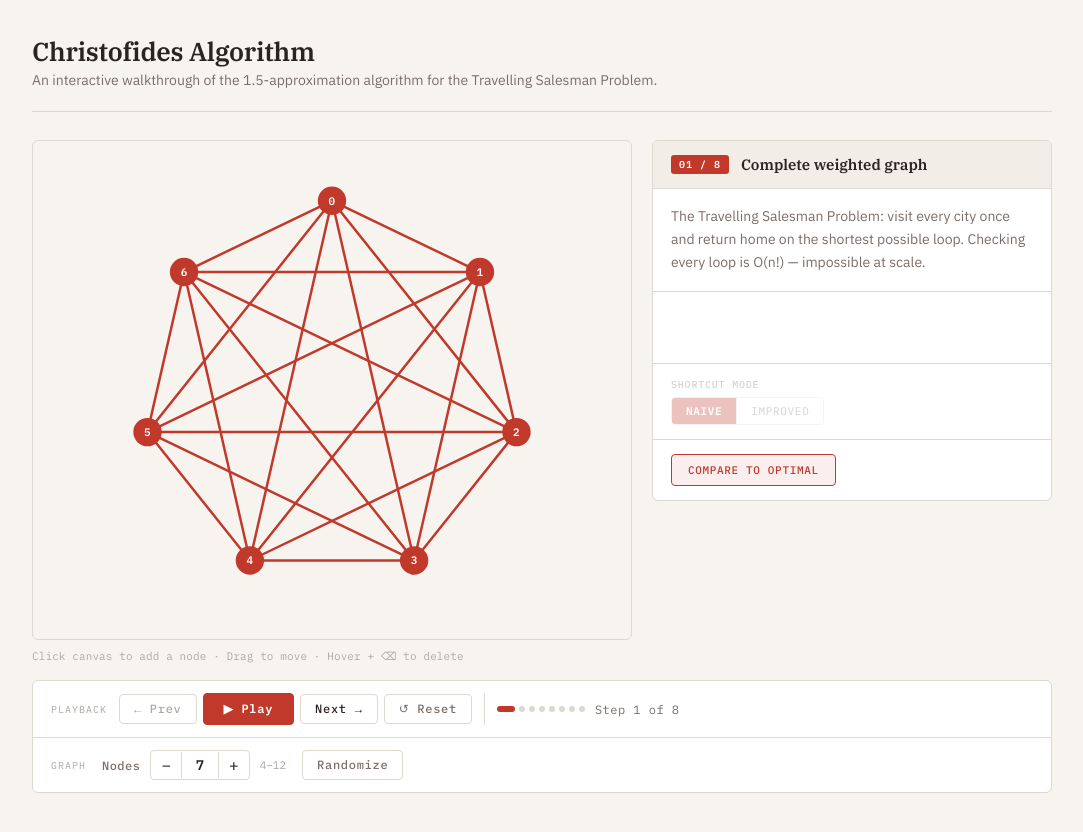
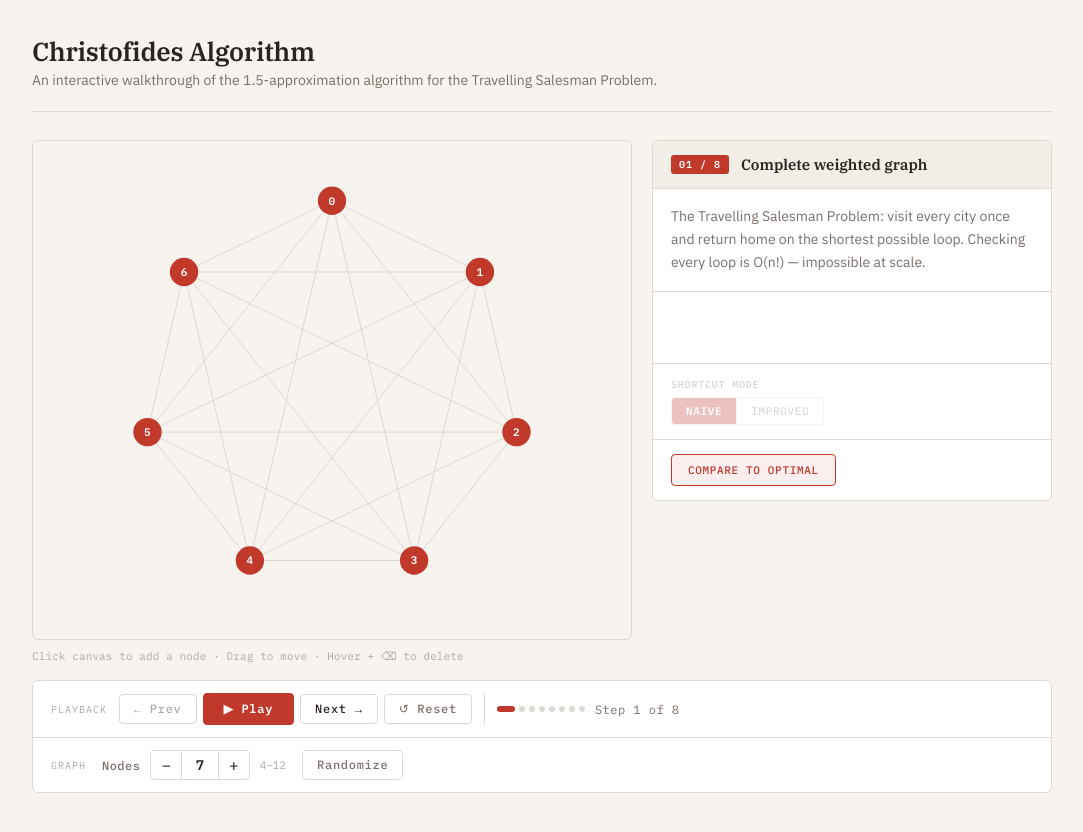
Before and after one commit to KarlRombauts/christofides, a React (Vite) app: page / in a window 1280 px wide. Shown: the whole page, without its empty margins (98-1181 px from the left). Built offline with nearby package versions, Linux system fonts and the light colour scheme.

Commit message:
fix: render step 0 complete graph as muted base layer, not all-accent
Accenting every edge of the complete graph made it an unreadable mess at
higher node counts. Step 0 now shows the graph as the receding base layer
with prominent nodes; later steps still accent their result edges.

```diff
--- a/src/App.tsx
+++ b/src/App.tsx
@@ -200,7 +200,10 @@ export default function App() {
   }, [verts, graph, canCompareOptimal]);
 
   // ── Canvas props ──────────────────────────────────────────────────────────────
-  const highlightEdges = result.edges;
+  // Step 0 shows the complete graph itself: render its edges as the muted base
+  // layer (no accent), keeping nodes prominent — accenting every edge just makes
+  // the complete graph an unreadable mess. Later steps accent their result edges.
+  const highlightEdges = stepIndex === 0 ? [] : result.edges;
   const highlightVertices = result.vertices;
   const pulseVertices = stepIndex === 2 ? result.vertices : [];
   // For step 2: pass the count of odd-degree vertices
```
